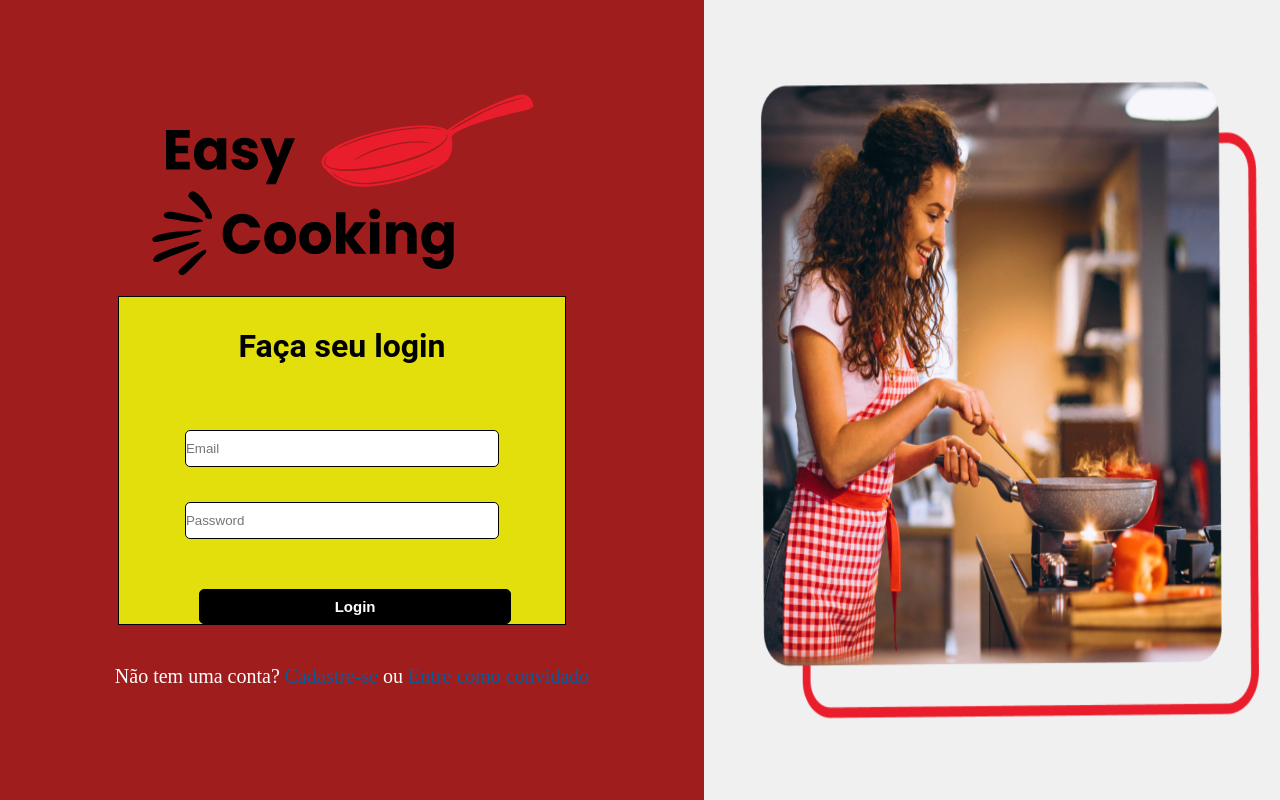
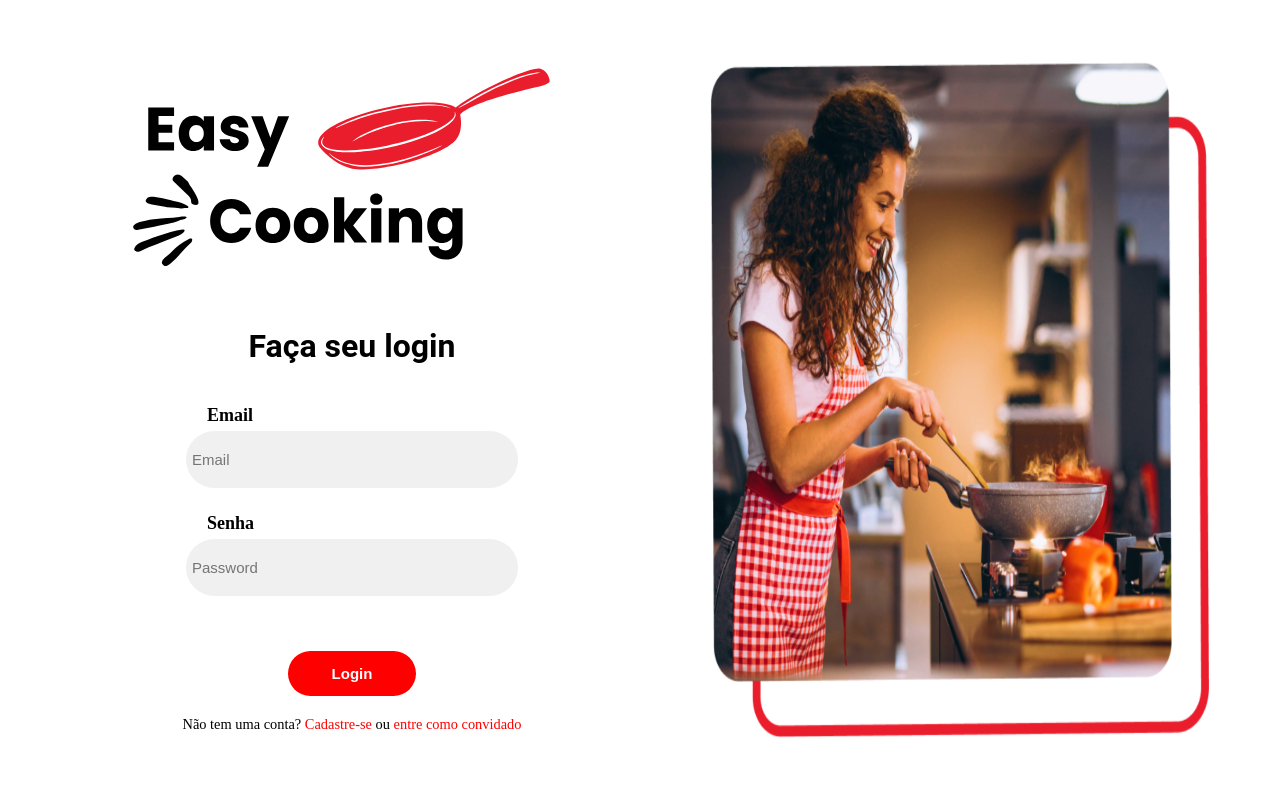
Before and after one commit to yurijacome/EasyCooking_1.0, a React (Create React App) app: page /login in a window 1280 px wide. Built offline with nearby package versions, Linux system fonts and the light colour scheme.

Commit message:
pagina registro, estilização

```diff
--- a/src/components/loginForm/loginForm.jsx
+++ b/src/components/loginForm/loginForm.jsx
@@ -26,8 +26,12 @@ const LoginForm = () => {
             {() => (
                 <StyledForm>
                     <h1>Faça seu login </h1>
+
+                    <label>Email </label>
                     <Field className="Field" name="email" placeholder="Email" />
                     <ErrorMessage name="email" component="span" />
+
+                    <label>Senha </label>
                     <Field className="Field" name="password" type="password" placeholder="Password" />
                     <ErrorMessage name="password" component="span" />
                     <button type="submit">Login</button>
--- a/src/components/loginForm/loginFormStyle.js
+++ b/src/components/loginForm/loginFormStyle.js
@@ -6,36 +6,40 @@ export const StyledForm = styled.form`
 
     display: flex;
     flex-direction: column;
+    justify-content: center;
+    align-items: center;
+
+    width: 25vw;
+    min-height: 40vh;
 
 
-    width: 35vw;
-    min-height: 30vh;
-    margin: 20px 20px 20px 0px;
-
-
-    border: 1px solid #000;
-    background-color:rgb(226, 223, 12);
+    border: none;
 
 
     h1{
-    margin: 30px 0;
     align-self: center;
+    margin-top: 40px;
+    margin-bottom: 20px;
+    }
+
+        input{
+
     }
 
     span{
-    color: red;
+    font-size: 0.9rem;
+    color: rgb(253, 0, 0);
     align-self: center;
     margin-top: 10px;
     }
 
     button{
-        width: 70%;
+        width: 40%;
         margin-top: 50px;
-        margin-left: 80px;
-        height: 35px;
-        border-radius: 5px;
-        border: 1px solid #000;
-        background-color: #000;
+        height: 45px;
+        border-radius: 50px;
+        border: none;
+        background-color: rgb(255, 0, 0);
         color: white;
         font-size: 15px;
         font-weight: bold;
@@ -43,11 +47,29 @@ export const StyledForm = styled.form`
 
     .Field{
         align-self: center;
-        height: 35px;
-        width: 70%;
-        margin-top: 35px;
-        border-radius: 5px;
-        border: 1px solid #000;
+        margin-top: 5px;
+        margin-bottom: 5px;
+
+        border-radius: 50px;
+        border: none;
+        background-color: #f0f0f0;
+
+        width: 100%;
+        height: 45px;
+
+        padding: 6px;
+        font-size: 15px;
+    }
+
+        label{
+        font-size: 18px;
+        font-weight: 600;
+        margin-left: 30px;
+        margin-top: 20px;
+        display: flex;
+        align-items: center;
+        gap: 0.5rem;
+        width: 100%;
     }
 
 
--- a/src/components/registerForm/registerForm.jsx
+++ b/src/components/registerForm/registerForm.jsx
@@ -37,20 +37,26 @@ const RegisterForm = () => {
         >
             {() => (
                 <StyledForm>
-                    <h1>Register Form</h1>
-                    <Field className="Field" name="email" placeholder="email" />
+                    <h1>Registrar</h1>
+
+                    <label>Email </label>
+                    <Field className="Field" name="email" placeholder="Email" />
                     <ErrorMessage name="email" component="span" />
 
-                    <Field className="Field" name="username" placeholder="name" />
+                    <label>Nome </label>
+                    <Field className="Field" name="username" placeholder="Nome" />
                     <ErrorMessage name="username" component="span" />
 
-                    <Field className="Field" name="password" type="password" placeholder="password" />
+                    <label>Senha </label>
+                    <Field className="Field" name="password" type="password" placeholder="Senha" />
                     <ErrorMessage name="password" component="span" />
 
+                    <label>Confirmar senha </label>
                     <Field className="Field" name="confirmPassword" type="password" placeholder="Confirm Password" />
                     <ErrorMessage name="confirmPassword" component="span" />
 
-                    <button type="submit">Register</button>
+                    <button type="submit">Registrar</button>
+                    <span className='registerSpan'>Ja tem uma conta? Faça seu <a href="/login">login</a></span>
                 </StyledForm>
             )}
         </Formik>
--- a/src/components/registerForm/registerFormStyle.js
+++ b/src/components/registerForm/registerFormStyle.js
@@ -1,61 +1,107 @@
 import styled from "styled-components";
 
 export const StyledForm = styled.form`
-    box-sizing: border-box;
+
     display: flex;
     flex-direction: column;
+    justify-content: center;
+    align-items: center;
 
-    width: 35vw;
-    min-height: 80vh;
-    margin: 20px 20px 20px 0px;
+    width: 100vh;
+    height: 100vh;
 
-    border: 1px solid #000;
-    background-color: rgb(214, 181, 210);
+    background-color:rgb(255, 255, 255);
+    border: none;
 
-    h1 {
-        margin: 30px 0;
-        align-self: center;
+
+    h1{
+    align-self: center;
+    margin-top: 10px;
+    margin-bottom: 20px;
     }
 
-    span {
-        color: red;
-        align-self: center;
-        margin-top: 10px;
+
+    span{
+    font-size: 0.9rem;
+    color: rgb(253, 0, 0);
+    align-self: center;
+    margin-top: 10px;
     }
 
-    button {
-        align-self: center;
-        width: 70%;
-        margin-top: 20px;
-        margin-bottom: 20px;
-        height: 35px;
-        border-radius: 5px;
-        border: 1px solid #000;
-        background-color: #000;
+    .registerSpan{
+    font-size: 0.9rem;
+    color: rgb(0, 0, 0);
+    align-self: center;
+    margin-top: 10px;
+    }
+
+    a{
+    font-size: 0.9rem;
+    color: rgb(255, 0, 0);
+    }
+
+    button{
+        width: 40%;
+        margin-top: 50px;
+        height: 45px;
+        border-radius: 50px;
+        border: none;
+        background-color: rgb(255, 0, 0);
         color: white;
         font-size: 15px;
         font-weight: bold;
     }
 
-    .Field {
+    .Field{
         align-self: center;
+        margin-top: 5px;
+        margin-bottom: 5px;
+
+        border-radius: 50px;
+        border: none;
+        background-color: #f0f0f0;
+
+        width: 50%;
         height: 35px;
-        width: 70%;
-        margin-top: 10px;
-        border-radius: 5px;
-        border: 1px solid #000;
+
+        padding: 6px;
+        font-size: 15px;
+    }
+
+        label{
+        font-size: 18px;
+        font-weight: 600;
+        margin-left: 30px;
+        margin-top: 20px;
+        display: flex;
+        align-items: center;
+        gap: 0.5rem;
+        width: 50%;
     }
 
 
-    @media(max-width: 567px) {
+
+
+
+
+
+
+
+
+
+    @media(max-width: 567px){
         width: 90vw;
 
-        div {
+        div{
             gap: 2px;
         }
 
-        input {
+        input{
             height: 45px;
         }
+
+
     }
+
+
 `;
--- a/src/pages/login/login.jsx
+++ b/src/pages/login/login.jsx
@@ -21,7 +21,7 @@ const Login = () => {
         <div className="login-container">
           <img className="Logo" src={LogoBlack} alt="Logo" />
           <LoginForm />
-          <span className="LoginSpan">Não tem uma conta? <a href="/register">Cadastre-se</a> ou <a href="/">Entre como convidado</a></span>
+          <span className="LoginSpan">Não tem uma conta? <a href="/register">Cadastre-se</a> ou <a href="/"> entre como convidado</a></span>
         </div>
 
         <img className="CookingImg" src={CookingPhoto} alt="CookingPhoto" />
--- a/src/pages/login/loginStyle.js
+++ b/src/pages/login/loginStyle.js
@@ -5,7 +5,7 @@ export const Container  = styled.div`
     flex-direction: row;
     align-items: center;
     width: 100vw;
-    background-color: #f0f0f0;
+    background-color:rgb(255, 255, 255);
 
 
     .login-page{
@@ -22,20 +22,30 @@ export const Container  = styled.div`
         justify-content: center;
         width: 55vw;
         height: 100vh;
-        background-color:rgb(160, 29, 29);
+        background-color:rgb(255, 255, 255);
+    }
+
+    .Logo{
+        width: 100vw;
+        height: 200px;
+        margin-bottom: 20px;
+        margin-top: 20px;
     }
 
     .CookingImg{
         width: 40vw;
-        height: 85vh;
-        margin-left: 50px;
+        height: 90vh;
     }
 
     .LoginSpan{
-        color: white;
-        font-size: 20px;
+        color:rgb(0, 0, 0);
+        font-size: 0.9rem;
         margin-bottom: 20px;
         margin-top: 20px;
     }
 
+    a{
+        color: rgb(255, 0, 0);
+    }
+
 `;
--- /dev/null
+++ b/src/pages/register/register.jsx
@@ -0,0 +1,34 @@
+
+import { Container } from "./registerStyle.js";
+import RegisterForm from '../../components/registerForm/registerForm.jsx';
+import LogoBlack from '../../assets/logoBlack.svg';
+
+
+const Register = () => {
+
+
+
+  return (
+
+    <div className="register-page">
+
+
+      <Container>
+        <div className="register-container">
+          <img className="Logo" src={LogoBlack} alt="Logo" />
+            <h1>Facilitando sua vida no dia a dia. Guiando sua <span>cozinha </span>
+            com <span>harmonia</span>, pensado <span>para você!</span>
+            </h1>
+        </div>
+
+        <RegisterForm />
+
+      </Container>
+
+    </div>
+
+  );
+
+};
+
+export default Register;
--- /dev/null
+++ b/src/pages/register/registerStyle.js
@@ -0,0 +1,60 @@
+import styled from "styled-components";
+
+export const Container = styled.div`
+    display: flex;
+    flex-direction: row;
+    align-items: center;
+
+    width: 100vw;
+    height: 100vh;
+
+    background-color: rgb(255, 255, 255);
+
+    .register-container {
+        display: flex;
+        flex-direction: column;
+
+        align-items: center;
+
+        width: 55vw;
+        height: 100vh;
+        background-color: rgb(255, 255, 255);
+    }
+
+    .Logo {
+        width: 100vh;
+        height: 200px;
+        margin-top: 80px;
+    }
+
+    h1 {
+    font-size: 40px;
+    font-weight: bold;
+    color: rgb(0, 0, 0);
+    text-align: center;
+    width: 80%;
+    align-self: center;
+    margin-top: 80px;
+    }
+
+    span {
+        color: rgb(255, 1, 1);
+    }
+
+    a{
+        color: rgb(255, 0, 0);
+    }
+
+
+    @media(max-width: 567px) {
+        width: 90vw;
+
+        div {
+            gap: 2px;
+        }
+
+        input {
+            height: 45px;
+        }
+    }
+`;
--- a/src/routes/AppRoutes.jsx
+++ b/src/routes/AppRoutes.jsx
@@ -2,6 +2,7 @@ import React from 'react';
 import { BrowserRouter as Router, Route, Switch } from 'react-router-dom';
 import Home from '../pages/home/home';
 import Login from '../pages/login/login';
+import Register from '../pages/register/register';
 
 
 
@@ -11,6 +12,7 @@ const AppRoutes = () => {
       <Switch>
         <Route path="/" exact component={Home} />
         <Route path="/login" component={Login} />
+        <Route path="/register" component={Register} />
       </Switch>
     </Router>
   );
```
Also changed, not shown: src/providers/models/theme/theme.jsx (added, +27 -0 lines).
